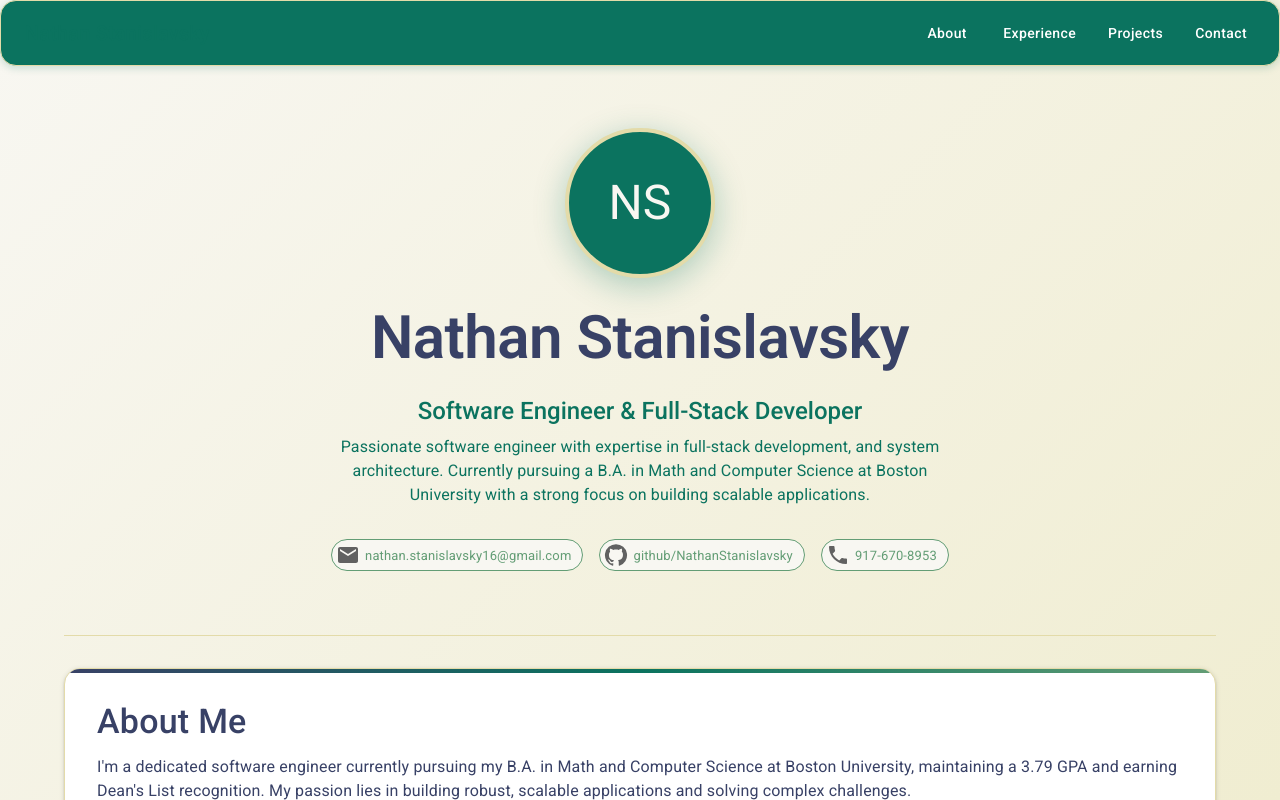
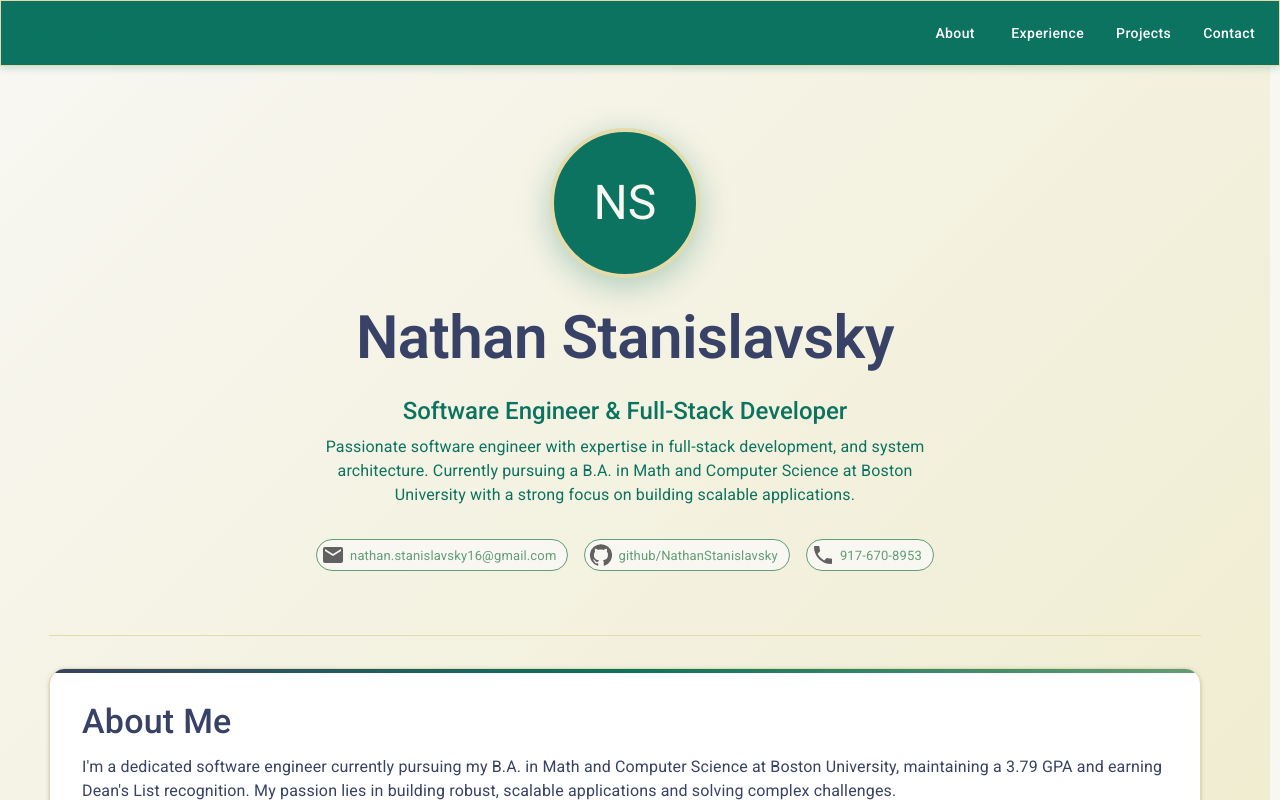
Before and after one commit to NathanStanislavsky/NathanStanislavsky.github.io, a React (Vite) app: page / in a window 1280 px wide. Shown: the top 800 px of the page. Built offline with nearby package versions, Linux system fonts and the light colour scheme.

Commit message:
got rid of round edges on header

```diff
--- a/src/App.jsx
+++ b/src/App.jsx
@@ -109,6 +109,7 @@ const theme = createTheme({
         root: {
           backgroundColor: '#0B735F',
           boxShadow: '0 2px 8px rgba(11, 115, 95, 0.2)',
+          borderRadius: 0,
         },
       },
     },
--- a/src/components/Header.jsx
+++ b/src/components/Header.jsx
@@ -54,7 +54,22 @@ const Header = ({ onSectionChange }) => {
 
   return (
     <>
-      <AppBar position="fixed" sx={{ zIndex: theme.zIndex.drawer + 1 }}>
+      <AppBar
+        position="fixed"
+        sx={{
+          zIndex: theme.zIndex.drawer + 1,
+          width: '100vw',
+          left: '-50vw',
+          right: '-50vw',
+          marginLeft: '50vw',
+          marginRight: '50vw',
+          borderRadius: 0,
+          borderTopLeftRadius: 0,
+          borderTopRightRadius: 0,
+          borderBottomLeftRadius: 0,
+          borderBottomRightRadius: 0,
+        }}
+      >
         <Toolbar>
           <Typography variant="h6" component="div" sx={{ flexGrow: 1 }}>
             Nathan Stanislavsky
--- a/src/index.css
+++ b/src/index.css
@@ -6,6 +6,7 @@
 
 html {
   scroll-behavior: smooth;
+  scrollbar-gutter: stable;
 }
 
 body {
@@ -14,12 +15,97 @@ body {
   color: #384166;
   background: linear-gradient(135deg, #F8F7F2 0%, #F0EDD1 100%);
   background-attachment: fixed;
+  margin: 0;
+  padding: 0;
+  overflow-x: hidden;
+  scrollbar-gutter: stable;
 }
 
 #root {
   min-height: 100vh;
   display: flex;
   flex-direction: column;
+  margin: 0;
+  padding: 0;
+  width: 100%;
+  scrollbar-gutter: stable;
+}
+
+/* Ensure Material-UI AppBar extends fully */
+.MuiAppBar-root {
+  width: 100vw !important;
+  left: 0 !important;
+  right: 0 !important;
+  margin: 0 !important;
+  padding: 0 !important;
+  max-width: 100vw !important;
+  border-radius: 0 !important;
+  border-top-left-radius: 0 !important;
+  border-top-right-radius: 0 !important;
+  border-bottom-left-radius: 0 !important;
+  border-bottom-right-radius: 0 !important;
+}
+
+.MuiToolbar-root {
+  width: 100% !important;
+  margin: 0 !important;
+  padding: 0 !important;
+  border-radius: 0 !important;
+}
+
+/* Override any Material-UI default spacing */
+.MuiAppBar-root .MuiToolbar-root {
+  padding-left: 16px !important;
+  padding-right: 16px !important;
+  margin: 0 !important;
+  width: 100% !important;
+}
+
+/* Ensure no horizontal overflow and account for scrollbar */
+body, html, #root {
+  overflow-x: hidden !important;
+  max-width: 100vw !important;
+}
+
+/* Fix scrollbar causing right gap - alternative approach */
+html {
+  overflow-y: scroll;
+}
+
+body {
+  margin: 0;
+  padding: 0;
+}
+
+/* Force AppBar to extend beyond viewport */
+.MuiAppBar-root {
+  width: 100vw !important;
+  right: 0 !important;
+  left: 0 !important;
+  border-radius: 0 !important;
+  border-top-left-radius: 0 !important;
+  border-top-right-radius: 0 !important;
+  border-bottom-left-radius: 0 !important;
+  border-bottom-right-radius: 0 !important;
+  transform: translateX(0) !important;
+}
+
+/* Additional AppBar styling overrides to ensure no rounded corners */
+.MuiAppBar-root,
+.MuiAppBar-root *,
+.MuiAppBar-root .MuiToolbar-root,
+.MuiAppBar-root .MuiToolbar-root * {
+  border-radius: 0 !important;
+  border-top-left-radius: 0 !important;
+  border-top-right-radius: 0 !important;
+  border-bottom-left-radius: 0 !important;
+  border-bottom-right-radius: 0 !important;
+}
+
+/* Alternative approach - hide scrollbar on webkit browsers */
+::-webkit-scrollbar {
+  width: 0px;
+  background: transparent;
 }
 
 /* Custom scrollbar with earthy theme */
```
